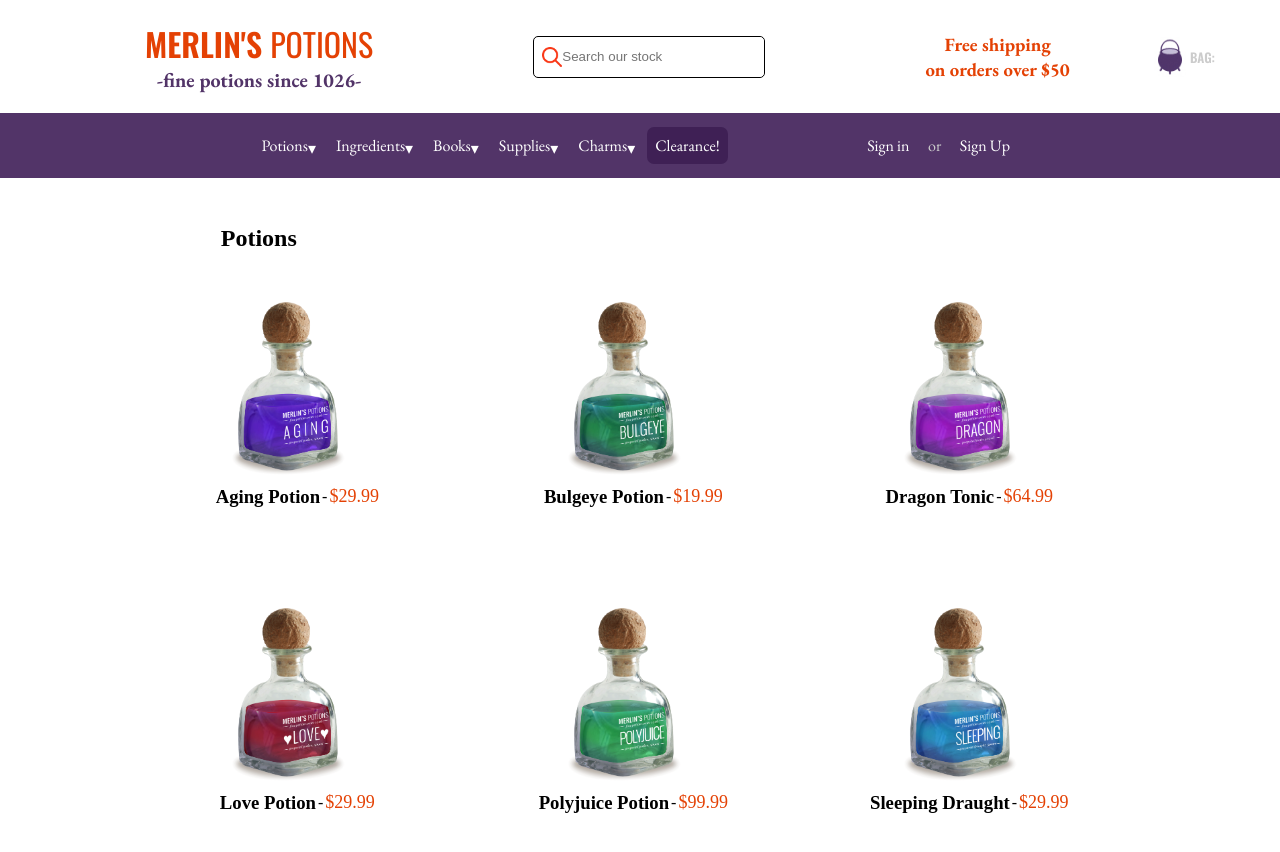
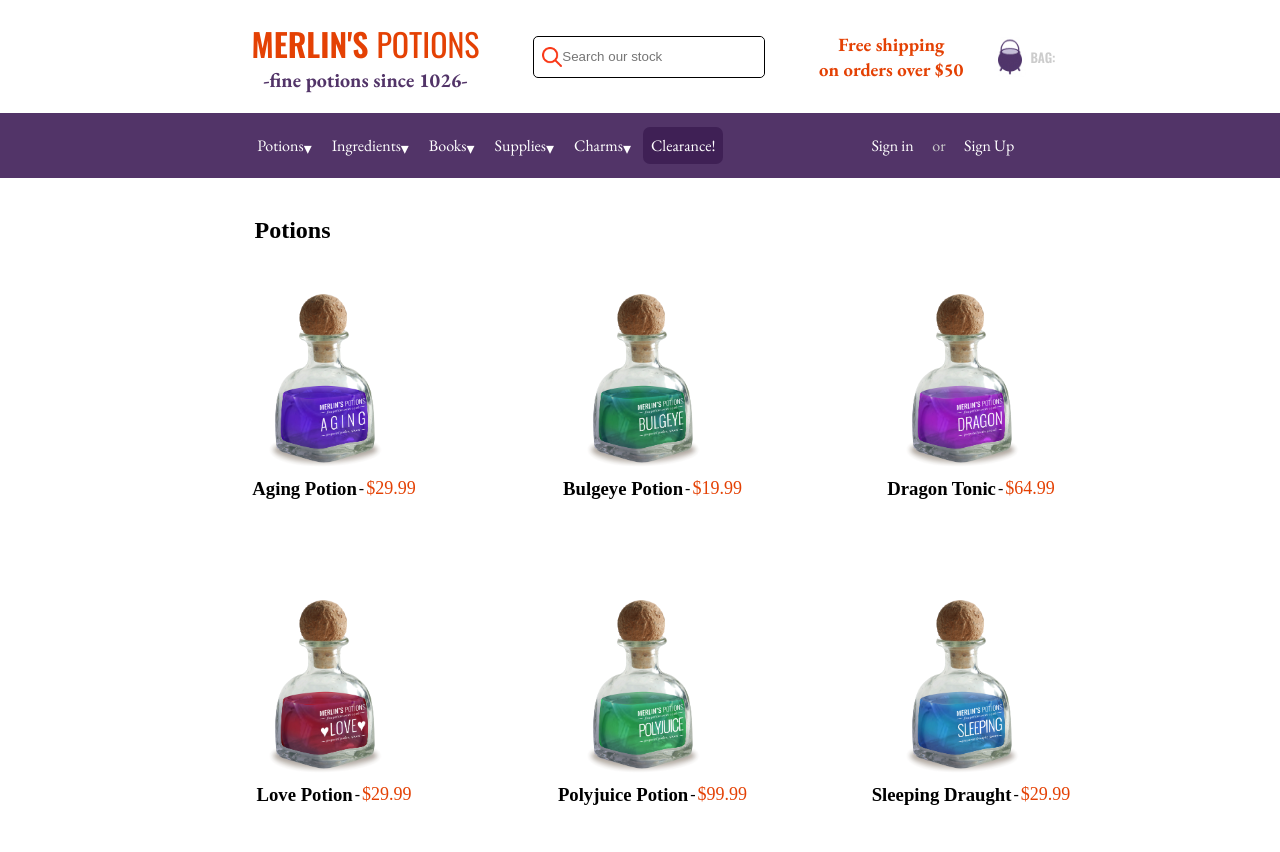
Before and after one commit to serjsouzar/merlinpotions, a Next.js app: page / in a window 1280 px wide. Shown: the top 852 px of the page. Built offline with nearby package versions, Linux system fonts and the light colour scheme.

Commit message:
max-width adjusts

```diff
--- a/app/global.css
+++ b/app/global.css
@@ -67,7 +67,7 @@
   justify-content: space-around;
   text-align: center;
   width: 100%;
-  max-width: 1150px;
+  max-width: 831px;
   padding: 20px;
 }
 
@@ -181,7 +181,7 @@
 
 .menu_container {
   display: flex;
-  width: 70%;
+  width: 913px;
   justify-content: space-around;
 }
 
@@ -344,13 +344,22 @@
 /* Potions Container */
 
 .potion_section_title {
-  width: 800px;
+  max-width: 964px;
+  width: 100%;
   display: flex;
-  justify-content: flex-start
+  justify-content: center
+}
+
+.title_ {
+  display: flex;
+  width: 100%;
+  justify-content: space-between;
+  align-items: center;
+  max-width: 771px
 }
 
 .section_container {
-  width: 97%;
+  width: auto;
   display: flex;
   justify-content: center;
   height: 83vh;
@@ -370,8 +379,8 @@
 }
 
 .potions_section {
-  width: 1070px;
-  height: 68vh;
+  width: 1000px;
+  height: 70vh;
   flex-direction: row;
   align-items: center;
   display: flex;
@@ -409,6 +418,11 @@
 }
 
 @media (max-width: 780px) {
+
+  .title_ {
+    justify-content: center;
+    height: 53px
+  }
 
   .potion_section_title {
     width: 100%;
--- a/components/PotionsContainer.jsx
+++ b/components/PotionsContainer.jsx
@@ -1,11 +1,14 @@
 import Potion from "./Potion";
 
 const PotionsContainer = ({ potions, onRequestOpen }) => {
-
   return (
     <section className="section_container">
       <div className="potion_section_title">
-      <h1>Potions</h1>
+        <div className="title_">
+          <h1>Potions</h1>
+          <div></div>
+          <div></div>
+        </div>
       </div>
       <ul className="potions_section">
         {potions?.map((potion) => (
```
